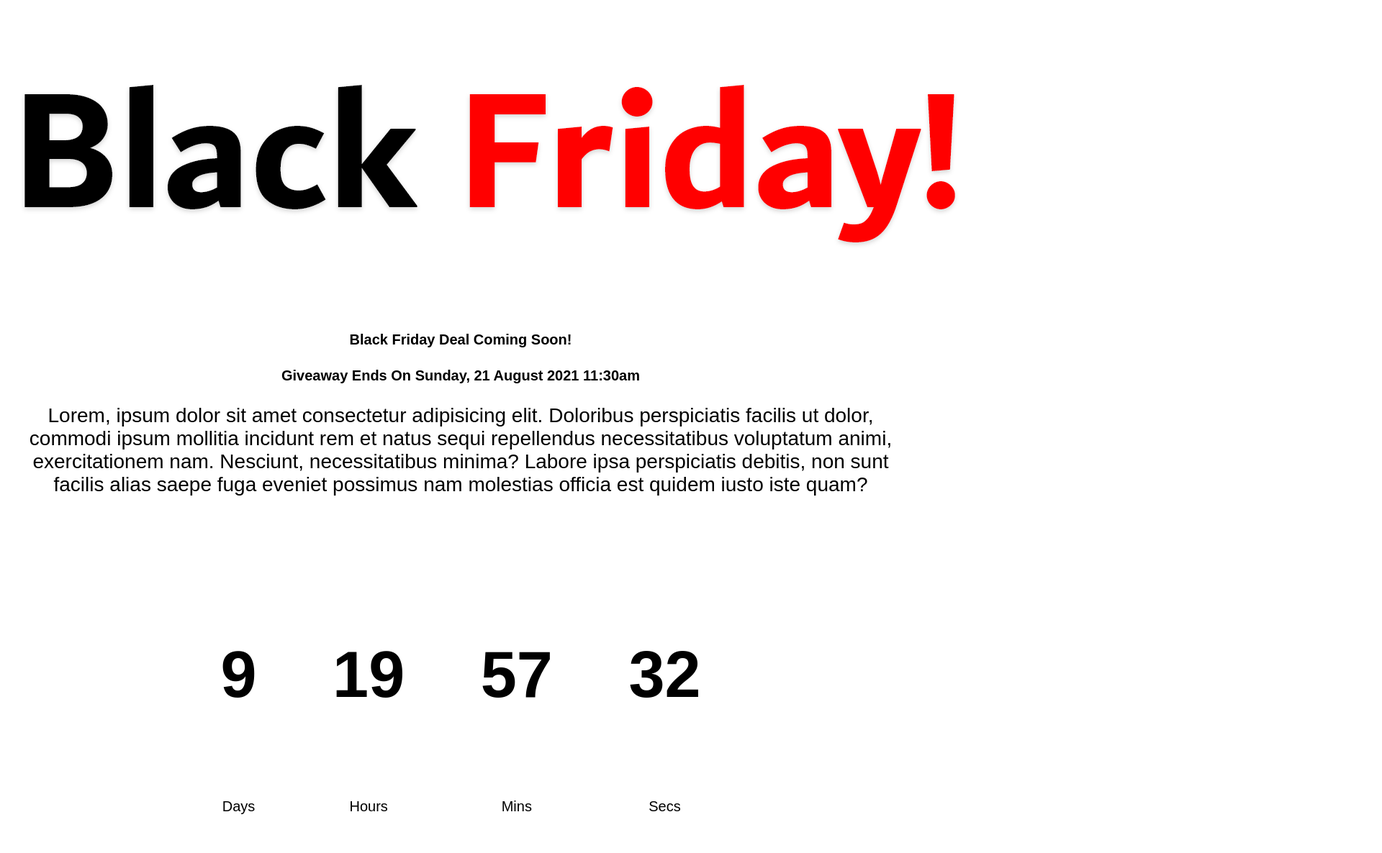
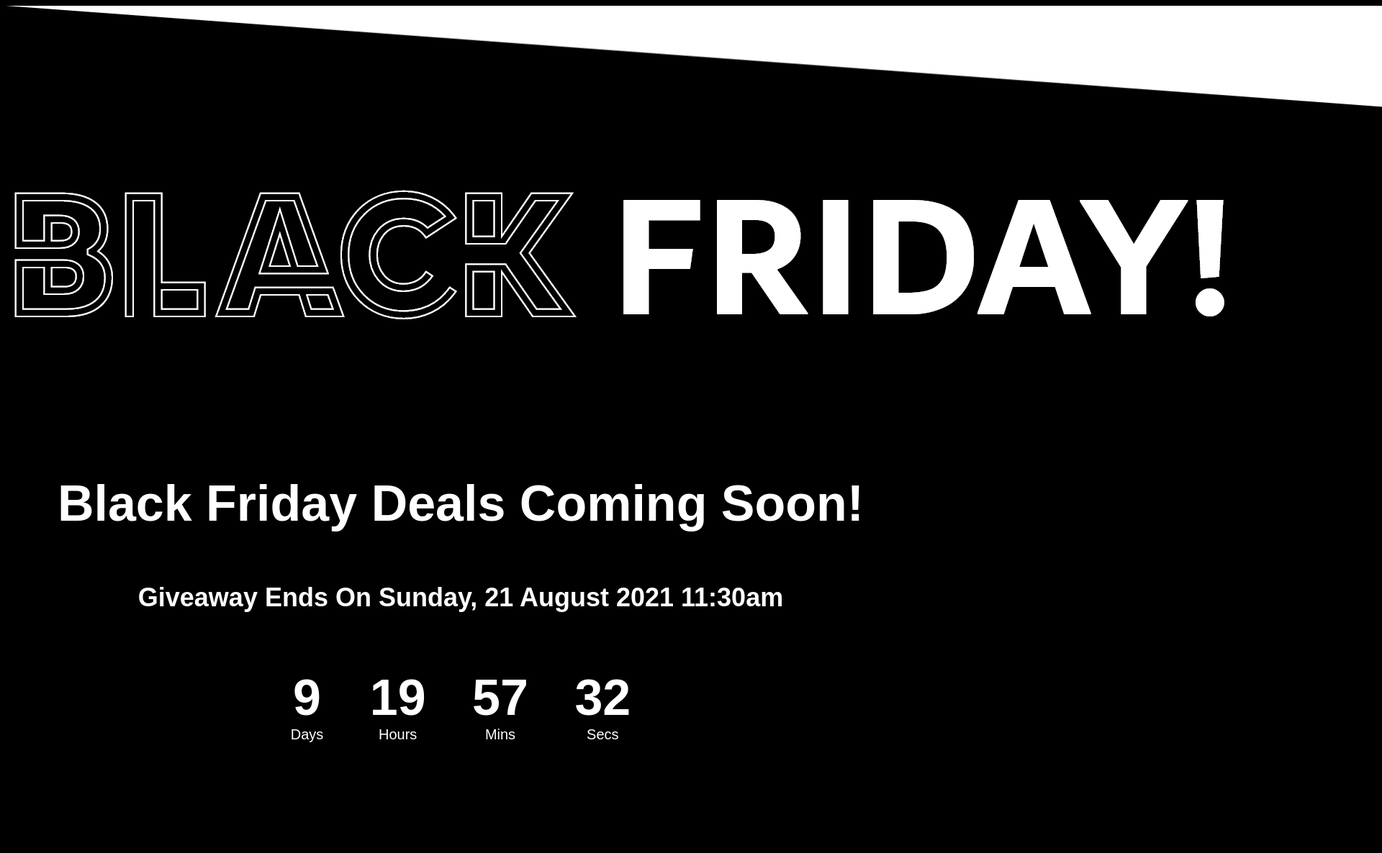
Before and after one commit to lukerebeirowebdev/countdown-timer, a plain HTML site: page index.html in a window 1280 px wide. Shown: the whole page at 72% size, 1920 px wide, since content can reach past the window. After the commit the page ends 1071 px from the top, so only its background shows below. Drawn offline with Linux system fonts and the light colour scheme.

Commit message:
landing-page-updated

```diff
--- a/index.html
+++ b/index.html
@@ -16,19 +16,18 @@
 
     <section class="section-center">
 
+        <img class="Path__3" src="img/Path 3.png" alt="">
+
         <!-- image -->
         <article class="gift-img">
-            <img src="img/Black Friday!.png" alt="gift picture">
+            <img src="img/Group 3.png" alt="gift picture">
         </article>
 
         <!-- info -->
         <article class="gift-info">
-            <h3>Black Friday Deal Coming Soon!</h3>
+            <h3>Black Friday Deals Coming Soon!</h3>
             <h4 class="giveaway">Give away ends in Monday, 12 August 2021, 10:00am</h4>
-            <p>Lorem, ipsum dolor sit amet consectetur adipisicing elit. Doloribus perspiciatis facilis ut dolor,
-                commodi ipsum mollitia incidunt rem et natus sequi repellendus necessitatibus voluptatum animi,
-                exercitationem nam. Nesciunt, necessitatibus minima? Labore ipsa perspiciatis debitis, non sunt facilis
-                alias saepe fuga eveniet possimus nam molestias officia est quidem iusto iste quam?</p>
+            <p></p>
 
             <!-- days start -->
             <div class="deadline">
--- a/style.css
+++ b/style.css
@@ -1,30 +1,57 @@
 * {
     font-family: Arial, Helvetica, sans-serif;
-    font-size: 20px;
     text-align: center;
     justify-content: center;
+    background-color: rgb(0, 0, 0);
+    color: white;
+}
+
+.Path__3 {
+    left: 0;
+    width: 1920px;
+    height: 142px;
+    opacity: 1;
+
+}
+
+h3 {
+    font-size: 70px;
+
+}
+
+img {
+    text-align: center;
+    justify-content: center;
+    padding: 0;
+    margin: 0;
 }
 
 p {
-    font-size:28px
+    font-size:18px
+}
+
+.giveaway {
+    font-size:36px
 }
 
 .deadline-format {
     display: inline-flex;
     text-align: center;
     justify-content: center;
-    padding: 50px;
+    padding: 30px;
 }
 
 .days, .hours, .mins, .secs {
-    font-size: 90px;
+    font-size: 70px;
+    margin: 0;
     text-align: center;
     justify-content: center;
 }
 
-sspan {
-    display: inline;
+span {
+    display: inline-block;
     text-align: center;
+    font-size: 20px;
 }
 
 
```
Also changed, not shown: img/Group 3.png (added), img/Path 3.png (added).
